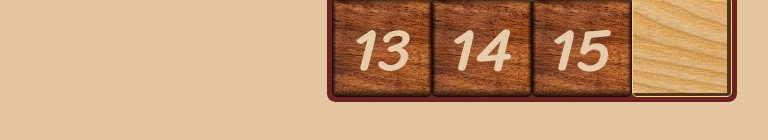
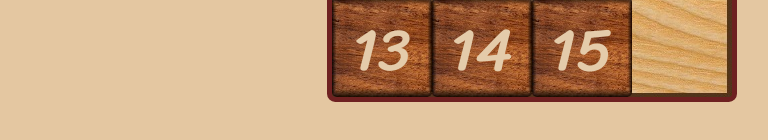
Before and after one commit to GeorgyZemskov01/15, a plain HTML site: page index.html in a window 1280 px wide. In both pictures the pointer is over the element 937 px from the left and 405 px from the top of the page. Shown: the part 358-498 px from the top of the page, without its empty margins (256-1024 px from the left). Drawn offline with Linux system fonts and the light colour scheme.

Commit message:
bags fixed

```diff
--- a/main.css
+++ b/main.css
@@ -67,6 +67,11 @@ body {
     z-index: 3;
 }
 
+#empty:hover {
+    border: none;
+    cursor: auto;
+}
+
 .timer {
     text-align: center;
     font-size: 40px;
```
